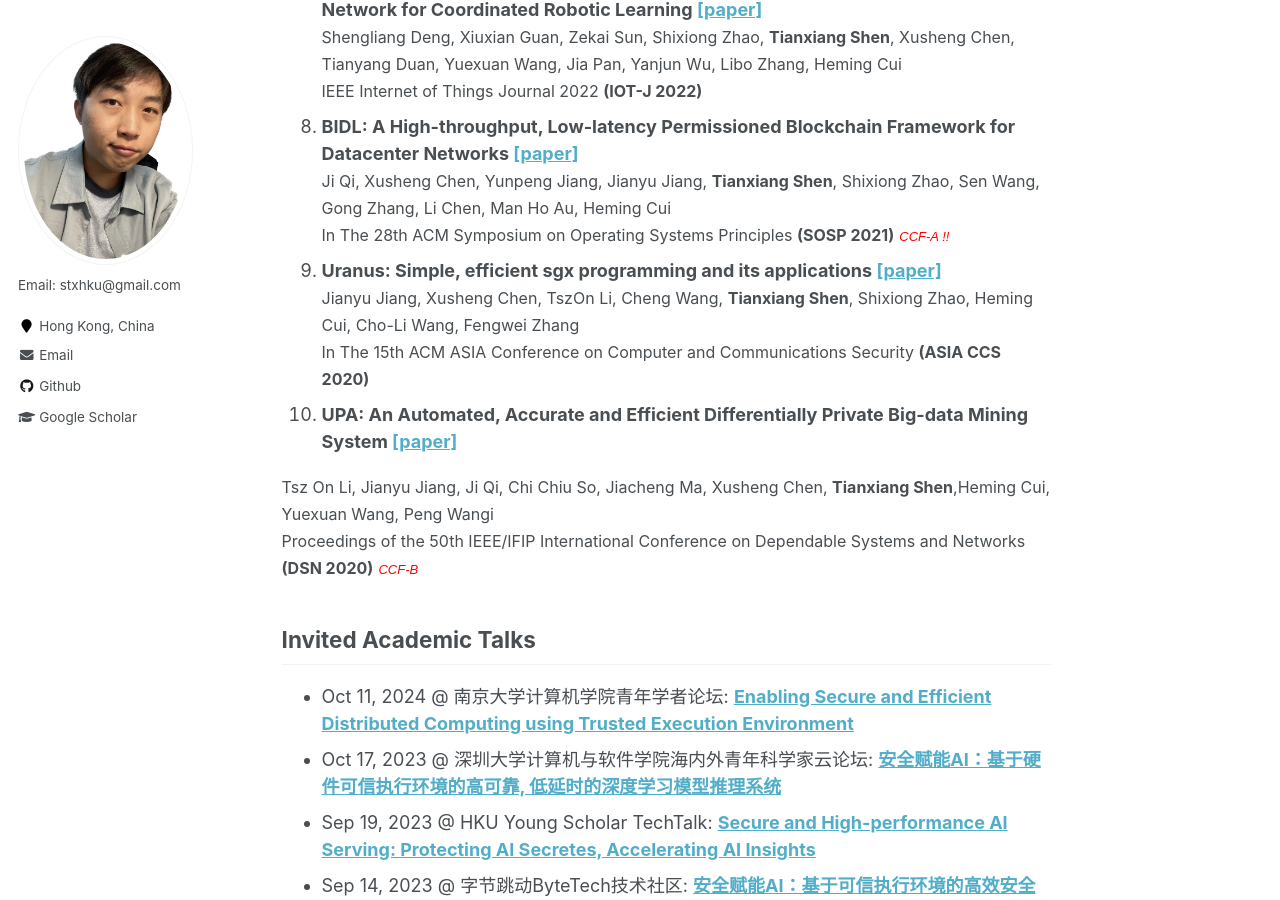
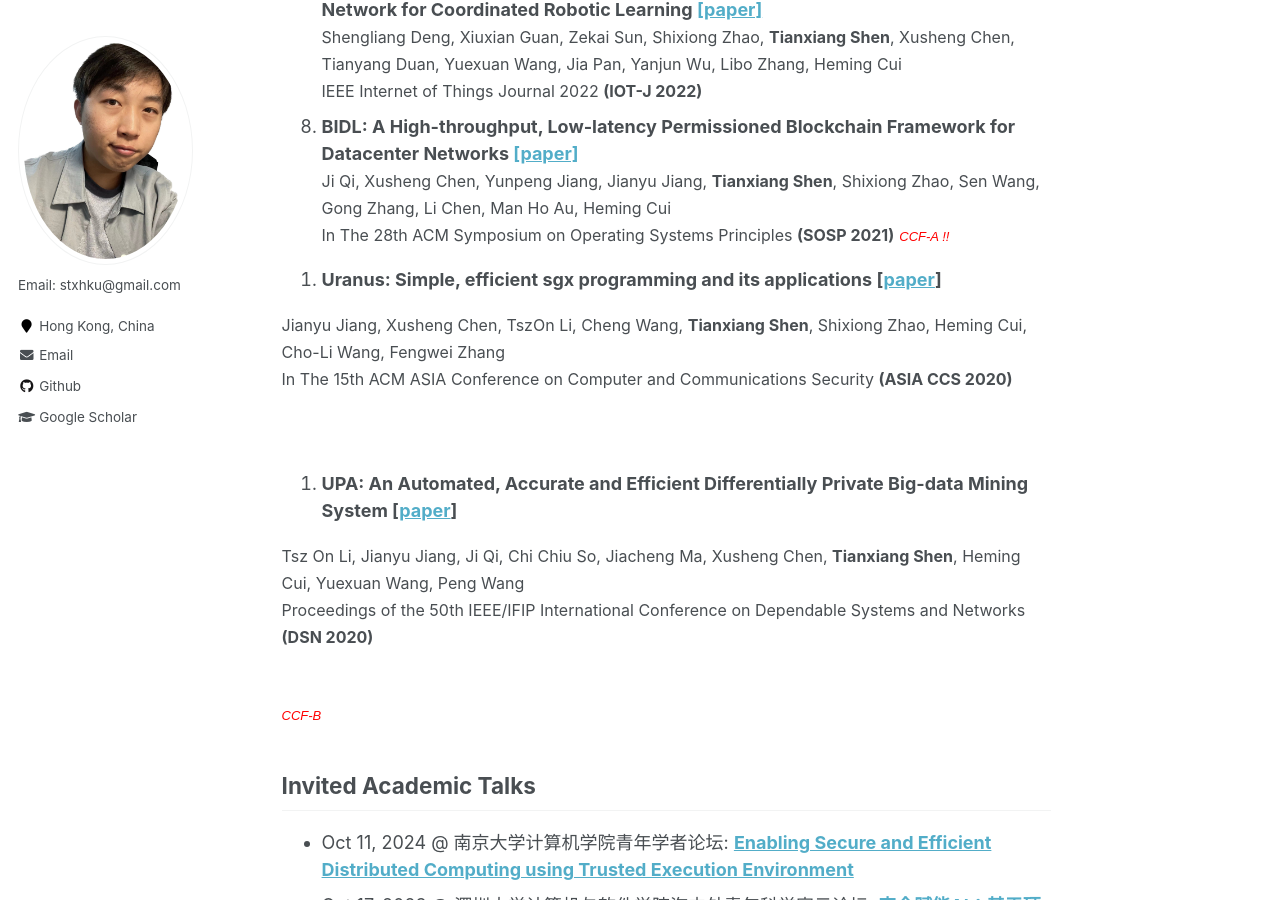
Before and after one commit to tianxiang999/tianxiang999.github.io, a Jekyll site: the page built from _pages/about.md, in a window 1280 px wide and 900 px high, scrolled down 1474 px. Built offline with Jekyll 4.4.1, drawn with Linux system fonts in a browser that asks for light colours; comment, search, counter and statistics services are not loaded; part of the change alters nothing that is shown.

Commit message:
Update about.md

```diff
--- a/_pages/about.md
+++ b/_pages/about.md
@@ -79,7 +79,7 @@ Selected Publications
    <strong>Tianxiang Shen</strong>, Shixiong Zhao, Sen Wang, Gong Zhang, Li
    Chen, Man Ho Au, Heming Cui<br>In The 28th ACM Symposium on Operating Systems Principles <strong>(SOSP 2021)</strong></font><font size="2" face="arial" color="red"><i>CCF-A !!</i></font>
 
-9. <strong>Uranus: Simple, efficient sgx programming and its applications [[paper]](https://i.cs.hku.hk/~heming/papers/asiaccs20-uranus.pdf)</strong>
+<!-- 9. <strong>Uranus: Simple, efficient sgx programming and its applications [[paper]](https://i.cs.hku.hk/~heming/papers/asiaccs20-uranus.pdf)</strong>
   <br>
    <font size="3">Jianyu Jiang, Xusheng Chen, TszOn Li, Cheng Wang,
    <strong>Tianxiang Shen</strong>, Shixiong Zhao, Heming Cui, Cho-Li Wang,
@@ -90,8 +90,27 @@ Selected Publications
 10. <strong>UPA: An Automated, Accurate and Efficient Differentially Private Big-data Mining System [[paper]](https://i.cs.hku.hk/~heming/papers/dsn20-upa.pdf)</strong>
   <br>
    <font size="3">Tsz On Li, Jianyu Jiang, Ji Qi, Chi Chiu So, Jiacheng Ma, Xusheng Chen, <strong>Tianxiang Shen</strong>,Heming Cui, Yuexuan Wang, Peng Wangi<br>Proceedings of the 50th IEEE/IFIP International Conference on Dependable Systems and Networks <strong>(DSN 2020)</strong></font><font size="2" face="arial"
-   color="red"><i>CCF-B</i></font>
+   color="red"><i>CCF-B</i></font> -->
 
+9. <strong>Uranus: Simple, efficient sgx programming and its applications
+    [<a href="https://i.cs.hku.hk/~heming/papers/asiaccs20-uranus.pdf">paper</a>]</strong><br>
+<font size="3">
+    Jianyu Jiang, Xusheng Chen, TszOn Li, Cheng Wang, <strong>Tianxiang Shen</strong>,
+    Shixiong Zhao, Heming Cui, Cho-Li Wang, Fengwei Zhang<br>
+    In The 15th ACM ASIA Conference on Computer and Communications Security
+    <strong>(ASIA CCS 2020)</strong>
+</font>
+<br><br>
+
+10. <strong>UPA: An Automated, Accurate and Efficient Differentially Private Big-data Mining System
+    [<a href="https://i.cs.hku.hk/~heming/papers/dsn20-upa.pdf">paper</a>]</strong><br>
+<font size="3">
+    Tsz On Li, Jianyu Jiang, Ji Qi, Chi Chiu So, Jiacheng Ma, Xusheng Chen,
+    <strong>Tianxiang Shen</strong>, Heming Cui, Yuexuan Wang, Peng Wang<br>
+    Proceedings of the 50th IEEE/IFIP International Conference on Dependable Systems and Networks
+    <strong>(DSN 2020)</strong>
+</font><br>
+<font size="2" face="arial" color="red"><i>CCF-B</i></font>
 
 Invited Academic Talks
 -----
```
